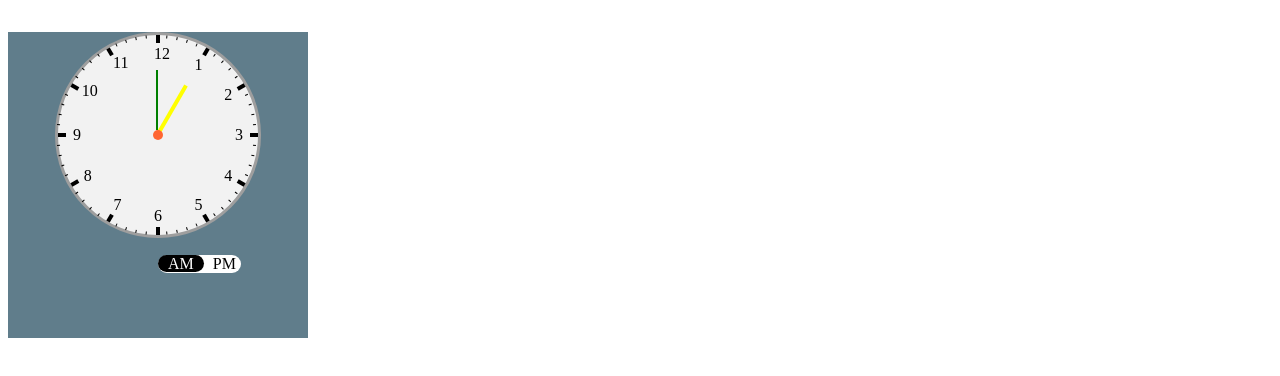
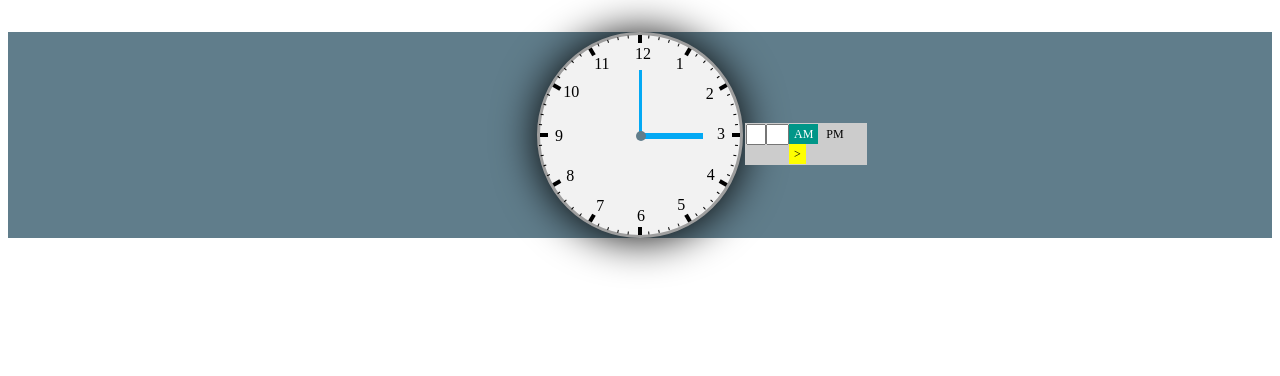
Before and after one commit to KhaledMohamedP/TimeZone, a plain HTML site: page index.html in a window 1280 px wide. Drawn offline with Linux system fonts and the light colour scheme.

Commit message:
Added controller banner

```diff
--- a/index.html
+++ b/index.html
@@ -8,16 +8,23 @@
 </head>
 
 <body>
-
     <div class="container">
         <div class="clock">
             <div class="bar hourBar"></div>
             <div class="clockCenter"></div>
             <div class="bar minuteBar"></div>
-            <ul class="day">
-                <li class="am active">AM</li>
-                <li class="pm ">PM</li>
-            </ul>
+            <div class="controller">
+                <!-- Input materials -->
+                <div class="clockInput">
+                    <input type="text" class="hourInput">
+                    <input type="text" class="minuteInput">
+                </div>
+                <ul class="day">
+                    <li class="am active">AM</li>
+                    <li class="pm ">PM</li>
+                    <li class="open">></li>
+                </ul>
+            </div>
         </div>
     </div>
 </body>
@@ -25,6 +32,7 @@
 var clock = document.getElementsByClassName("clock")[0];
 
 createClock(clock);
+
 function createClock(selector) {
     for (var i = 0; i < 60; i++) {
         var tip = document.createElement("div");
@@ -53,37 +61,57 @@ function createClock(selector) {
         selector.appendChild(tip);
     };
 
+    // Day: pm/am
     var pm = document.getElementsByClassName('pm')[0];
     var am = document.getElementsByClassName('am')[0];
-    pm.onclick = function(){
+    pm.onclick = function() {
         pm.className = "pm active";
         am.className = "am";
     };
-    am.onclick = function(){
+    am.onclick = function() {
         am.className = "am active";
         pm.className = "pm";
     };
-}
 
 
+    var hourBar = document.getElementsByClassName('hourBar')[0];
+    var minuteBar = document.getElementsByClassName('minuteBar')[0];
+
+
+
+    //  Hour input work
+    var hourInput = document.getElementsByClassName('hourInput')[0];
+    var minuteInput = document.getElementsByClassName('minuteInput')[0];
+
+    hourInput.onkeyup = function(e) {
+        var degree = e.target.value * 30;
+        hourBar.style.transform = "rotate(" + degree + "deg)";
+    }
+    minuteInput.onkeyup = function(e) {
+        var degree = minuteInput.value * 6;
+        minuteBar.style.transform = "rotate(" + degree + "deg)";
+    }
+
+}
 </script>
 
 </html>
-<!--    <script src="http://momentjs.com/downloads/moment.min.js"></script>
-    <script src="http://momentjs.com/downloads/moment-timezone-with-data.min.js"></script>
-    <input type="time" />
-    <input type="date" />
-    <button>Click</button>
-    <script>
-    var button = document.getElementsByTagName('button')[0];
-    var selectedTime, selectedDate, date;
-    button.onclick = function() {
 
-        selectedTime = document.getElementsByTagName('input')[0].value;
-        selectedDate = document.getElementsByTagName('input')[1].value;
-        date = new Date(selectedTime + selectedDate);
-        var mdate = moment(date);
-        var result = mdate.tz("America/New_York").format("h:mm a");
-        console.log(result)
-    }
-    </script> -->
+
+
+<!--  Make clock bar moves - TODO
+    // hourBar.onmousedown = function(e){
+
+    //     var x = e.pageX - clock.offsetLeft;
+    //     var y = e.pageY - clock.offsetTop;
+    //     var r = x / 2;
+    //     degrees = Math.atan2(y,  x) / Math.PI * 180;
+
+    //     // degrees = Math.atan( - x / y ) * 180 / Math.PI,
+
+    //     // this.style.transform = "rotate("+ degrees +"deg)";
+    //     console.log("client", degrees, x, y);
+    //     // console.log("screen", e.screenX, e.screenY);
+    //     console.log(e);
+    // }
+    //  -->
--- a/style.css
+++ b/style.css
@@ -1,73 +1,73 @@
 .container{
 	background: #607D8B;
-	width: 300px;
-	height: 306px;
 }
 
 .clock{
+	background: #f2f2f2;
+	width: 200px;
+	position: relative;
+	height: 200px;
 	border: 3px solid #9E9E9E;
-	height: 200px;
-	position: relative;
-	background: #f2f2f2;
 	margin: 32px auto;
-	width: 200px;
+	box-shadow: 0px 1px 43px black;
 	border-radius: 50%;
 }
 
 .tip{
 	position: absolute;
+	background: black;
 	transform-origin: 50% 100px;
 	margin: 0 98px 200px;
-	background: black;
 }
 .hourTip{
 	height: 8px;
 	width: 4px;
 }
 .hourTip span{
-	top:10px;
 	position: absolute;
-	left: -2px;
+	top: 10px;
+	padding: -1px;
+	left: -3px;;
 }
 .minuteTip{
+	height: 3px;
 	width: 1px;
-	height: 3px;
 
 }
 
 .bar {
+	transform-origin: 50% bottom;
+	background: rgb(3, 169, 244);
 	position: absolute;
-	background: black;
-	transform-origin: 50% bottom;
+	cursor: grab;
+	cursor: -webkit-grab;
 }
 .hourBar {
-	transform: rotate(30deg);
-	margin: 43px 98px 100px;
-	height: 56px;
-	background: yellow;
-	z-index: 100;
-	width: 4px;
+	/*z-index: 100; */
+	width: 6px;
+	margin: 39px 98px 100px;
+	transform: rotate(90deg);
+	height: 62px;
 
 }
 
 
 .minuteBar {
 	transform: rotate(0deg);
-	background: green;
-	height: 60px;
-	margin: 35px 98px 100px;
-	width: 2px;
+	height: 64px;
+	width: 3px;
+	margin: 35px 99px 100px;
 
 }
 
 .clockCenter {
 	height: 10px;
 	position: absolute;
-	background: #FF6633;
-	border-radius: 50%;
-	margin: calc(50% - 5px);
+	background: #607D8B;
+	margin: calc(50% - 4px);
 	width: 10px;
-	z-index: 200;;
+	z-index: 1;
+	border-radius: 50%;;
 }
 
 .one {
@@ -80,26 +80,50 @@
 .twoMin{
 	transform: rotate(6deg);
 }
+
+
+/* Controller */
+
 .day {
-	position: absolute;
-	background: white;
-	display: inline-block;
-	left: 100px;
+	margin: 0;
 	list-style-type: none;
-	top: 220px;
-	border-radius: 20px;
-	padding: 0;
-	margin: 0;
+	font-size: 12px;
 }
 .day li{
-	display: inline;
-	padding: 0 5px;
 	cursor: pointer;
+	display: inline-block;
+	padding: 2.5px 5px;
 }
 
 .day li.active{
-	background: #000;
-	border-radius: 20px;
-	padding: 0 10px;
 	color: #fff;
+	background: #009688;;
 }
+
+.clockInput {
+	float: left;
+}
+
+
+.hourInput {
+	outline: 9;
+	float: left;
+	width: 12px;
+}
+
+.minuteInput {
+	width: 15px;
+}
+.open {
+	background: yellow;
+}
+
+.controller {
+	top: 88px;
+	left: 205px;
+	position: absolute;
+	width: 120px;
+	padding: 1px;
+	background: #ccc;
+
+}
```
